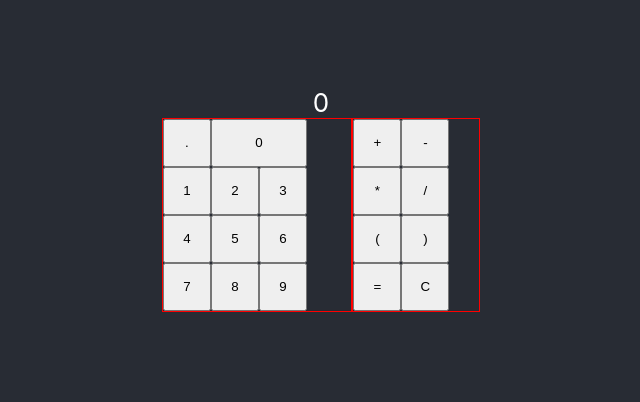
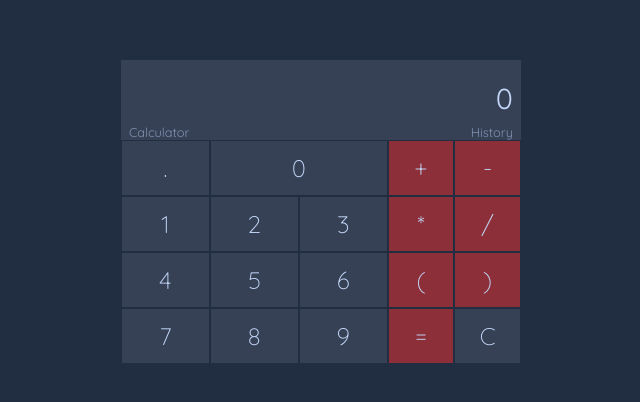
Before and after one commit to kor-al/react-calc, a React (Create React App) app: page / in a window 1280 px wide. Shown: the part 188-590 px from the top of the page, without its empty margins (319-959 px from the left). Built offline with nearby package versions, Linux system fonts and the light colour scheme.

Commit message:
basic design

```diff
--- a/src/App.css
+++ b/src/App.css
@@ -1,38 +1,18 @@
+
 .App {
-  text-align: center;
-}
-
-.App-logo {
-  height: 40vmin;
-  pointer-events: none;
-}
-
-@media (prefers-reduced-motion: no-preference) {
-  .App-logo {
-    animation: App-logo-spin infinite 20s linear;
-  }
-}
-
-.App-header {
-  background-color: #282c34;
+  background-color: #212d40;
   min-height: 100vh;
   display: flex;
   flex-direction: column;
   align-items: center;
   justify-content: center;
-  font-size: calc(10px + 2vmin);
   color: white;
 }
 
-.App-link {
-  color: #61dafb;
+
+ol{
+  padding: 0;
 }
-
-@keyframes App-logo-spin {
-  from {
-    transform: rotate(0deg);
-  }
-  to {
-    transform: rotate(360deg);
-  }
+ol>li{
+  list-style-type: none;
 }
--- a/src/App.js
+++ b/src/App.js
@@ -8,9 +8,7 @@ import Calc from './Calc';
 function App() {
   return (
     <div className="App">
-      <header className="App-header">
         <Calc/>
-      </header>
     </div>
   );
 }
--- a/src/Calc.css
+++ b/src/Calc.css
@@ -1,3 +1,14 @@
+@import url("https://fonts.googleapis.com/css2?family=Noto+Sans:ital,wght@0,400;0,700;1,400&family=Quicksand:wght@300;400;600&display=swap");
+#calc {
+  max-width: 400px;
+  width: 90%;
+  overflow: hidden;
+  font-family: 'Quicksand', sans-serif;
+  background-color: #364156;
+  color: #c3d6f7;
+  text-align: right;
+}
+
 .pads {
   display: -webkit-box;
   display: -ms-flexbox;
@@ -6,15 +17,19 @@
   -webkit-box-direction: normal;
       -ms-flex-direction: row;
           flex-direction: row;
-  width: 33%;
+  width: 100%;
   margin: 0 auto;
   -webkit-box-pack: justify;
       -ms-flex-pack: justify;
           justify-content: space-between;
+  -webkit-transition: all 300ms ease-in-out;
+  transition: all 300ms ease-in-out;
 }
 
 .pads--numbers {
-  border: solid 1px red;
+  -webkit-box-flex: 2;
+      -ms-flex: 2;
+          flex: 2;
   display: -webkit-box;
   display: -ms-flexbox;
   display: flex;
@@ -23,7 +38,9 @@
 }
 
 .pads--operations {
-  border: solid 1px red;
+  -webkit-box-flex: 1;
+      -ms-flex: 1;
+          flex: 1;
   display: -webkit-box;
   display: -ms-flexbox;
   display: flex;
@@ -32,11 +49,98 @@
 }
 
 button {
-  height: 3rem;
-  width: 3rem;
+  background-color: #364156;
+  border: 1px solid #212d40;
+  color: #c3d6f7;
+  font-size: 1.5rem;
+  font-family: 'Quicksand', sans-serif;
+  font-weight: 300;
+  padding: 0.5em;
+}
+
+button:hover {
+  background-color: #556789;
+  cursor: pointer;
+}
+
+.pads--numbers > button {
+  width: 33.33%;
+}
+
+.pads--operations > button {
+  background-color: #8c2f39;
+  width: 50%;
+}
+
+#clear {
+  background-color: #364156;
 }
 
 #zero {
-  width: 6rem;
+  width: 66.66%;
+}
+
+#output {
+  padding: 0.5rem;
+  overflow: hidden;
+}
+
+#display {
+  font-size: 1.8rem;
+}
+
+#expression {
+  font-size: 0.8rem;
+  height: 1em;
+  color: #7f91b1;
+  word-wrap: break-word;
+}
+
+.nav {
+  color: #7f91b1;
+  font-size: 0.8rem;
+  display: -webkit-box;
+  display: -ms-flexbox;
+  display: flex;
+  -webkit-box-pack: justify;
+      -ms-flex-pack: justify;
+          justify-content: space-between;
+}
+
+.nav__calc {
+  padding-left: 0.5rem;
+}
+
+.nav__history {
+  padding-right: 0.5rem;
+}
+
+.interface {
+  position: relative;
+}
+
+.history {
+  position: absolute;
+  width: 100%;
+  background-color: #364156;
+  color: #c3d6f7;
+  top: 0;
+  left: 100%;
+  -webkit-transition: all 300ms ease-in-out;
+  transition: all 300ms ease-in-out;
+}
+
+.historyItem {
+  padding: 0.5rem;
+}
+
+.historyItem:hover {
+  background-color: #556789;
+  cursor: pointer;
+}
+
+.active--left {
+  -webkit-transform: translateX(-100%);
+          transform: translateX(-100%);
 }
 /*# sourceMappingURL=Calc.css.map */
--- a/src/Calc.js
+++ b/src/Calc.js
@@ -108,6 +108,7 @@ class InputParser {
         this.hasDecimal = false;
         this.bracketOpen = false;
     }
+
 
     parse(symbol) {
         //only expression ending with "=" can be executed later
@@ -268,10 +269,15 @@ class History extends React.Component {
     }
 
     render() {
-        let items = this.props.items;
+        let items = this.props.items.reverse();
         return (
-            <ol id="history">
-            {items.map((value, index) => {return <li key = {`item${index}`}> {value.expression} <span onClick = {() => this.handleResultClick(value.result, value.expression)}>{value.result.toString()}</span> </li>})}
+            <ol className="history">
+            {items.map((value, index) => {
+                return (
+                <li key = {`item${index}`} className='historyItem'  onClick = {() => this.handleResultClick(value.result, value.expression)}>
+                {value.expression}<span className='expressionResult'>{value.result.toString()}</span>
+                </li>)
+            })}
             </ol>
             )
     }
@@ -297,6 +303,32 @@ class Calc extends React.Component {
         this.saveToHistory= this.saveToHistory.bind(this);
         this.setFirstInputValue = this.setFirstInputValue.bind(this);
 
+    }
+    componentDidMount() {
+        var navCalc = document.querySelector(".nav__calc");
+        var navHist = document.querySelector(".nav__history");
+        var pads = document.querySelector(".pads");
+        var history = document.querySelector(".history");
+
+        navCalc.addEventListener("click", (e) => {
+            if (pads.classList.contains("active--left")) {
+                pads.classList.remove("active--left");
+            }
+            if (history.classList.contains("active--left")) {
+                history.classList.remove("active--left");
+            }
+        });
+
+        navHist.addEventListener("click", (e) => {
+
+            if (!pads.classList.contains("active--left")) {
+                pads.classList.add("active--left");
+            }
+
+            if (!history.classList.contains("active--left")) {
+                history.classList.add("active--left");
+            }
+        });
     }
 
     saveToHistory(expr, result){
@@ -328,9 +360,9 @@ class Calc extends React.Component {
         }
         if (symbol.type === 'equals') {
             let result = this.execute();
+            console.log('result',result);
             //check if result was calculated
-            if (result) {
-                console.log(result);
+            if (result!==undefined) {
                 //save expr and result to the history
                 this.saveToHistory(this.parser.getExpression(), result);
                 //update state
@@ -410,6 +442,7 @@ class Calc extends React.Component {
         }
 
         let result = this.values.peek()
+        result = Math.round(result * 1000) / 1000;
 
         return result;
     }
@@ -418,10 +451,14 @@ class Calc extends React.Component {
     render() {
         const numbers = {"zero": 0, "one": 1, "two": 2, "three":3, "four": 4, "five": 5, "six": 6, "seven": 7, "eight": 8, "nine": 9}
         const operations = {'add':'+', 'substract':'-', 'multiply': '*', 'divide': '/'}
-        return ( <div id = 'container' >
+        return (
             <div id = 'calc'>
+                <div id="output">
             <div id = 'expression'>{this.state.currentExpr}</div>
             <div id = 'display'>{this.state.currentItem}</div>
+            </div>
+            <nav className="nav"><span className='nav__calc'>Calculator</span><span className='nav__history'>History</span></nav>
+            <div className='interface'>
             <div className='pads'>
             <div className='pads--numbers'>
             <Button key = 'decimal' label='.'  type='decimal' register = {this.registerInput}/>
@@ -437,11 +474,11 @@ class Calc extends React.Component {
             <Button key = 'rbracket' label=')'  type='bracket' register = {this.registerInput}/>
 
             <Button key = 'equals' label='='  type='equals' register = {this.registerInput}/>
-            <Button key = 'clear' label='C'  type='clear' register = {this.reset}/>
-            </div>
+            <Button key = 'C' label='C' id='clear'  type='clear' register = {this.reset}/>
             </div>
             </div>
             <History items = {this.state.history} setValueFunc = {this.setFirstInputValue}/>
+            </div>
             </div>)
     }
 
--- a/src/Calc.scss
+++ b/src/Calc.scss
@@ -1,29 +1,122 @@
+@import url('https://fonts.googleapis.com/css2?family=Noto+Sans:ital,wght@0,400;0,700;1,400&family=Quicksand:wght@300;400;600&display=swap');
+
+#calc{
+    max-width: 400px;
+    width: 90%;
+    overflow:hidden;
+    font-family: 'Quicksand', sans-serif;
+    background-color: #364156;
+    color: #c3d6f7;
+    text-align: right;
+}
+
 .pads{
     display: flex;
     flex-direction: row;
-    width: 33%;
+    width: 100%;
     margin: 0 auto;
     justify-content: space-between;
+    transition: all 300ms ease-in-out;
 }
 
 
 .pads--numbers{
-    border: solid 1px red;
+    flex: 2;
     display: flex;
     flex-wrap: wrap;
 }
 
 .pads--operations{
-    border: solid 1px red;
+    flex: 1;
     display: flex;
     flex-wrap: wrap;
 }
 
 button{
-    height: 3rem;
-    width: 3rem;
+    background-color: #364156;
+    border: 1px solid #212d40;
+    color: #c3d6f7;
+    font-size: 1.5rem;
+    font-family: 'Quicksand', sans-serif;
+    font-weight: 300;
+    padding: 0.5em;;
+}
+
+button:hover{
+    background-color: #556789;
+    cursor: pointer;
+}
+
+.pads--numbers > button{
+    width: 33.33%;
+}
+
+.pads--operations > button{
+    background-color: #8c2f39;
+    width: 50%;
+}
+
+#clear{
+    background-color: #364156;
 }
 
 #zero{
-    width: 6rem;
+    width: 66.66%;
 }
+
+#output{
+    padding:0.5rem;
+    overflow:hidden;
+}
+
+#display{
+    font-size: 1.8rem;
+}
+
+#expression{
+    font-size: 0.8rem;
+    height: 1em;
+    color: #7f91b1;
+    word-wrap:break-word;
+}
+
+.nav{
+    color: #7f91b1;
+    font-size:0.8rem;
+    display: flex;
+    justify-content: space-between;
+
+    &__calc{
+        padding-left: 0.5rem;
+    }
+    &__history{
+        padding-right: 0.5rem;
+    }
+}
+
+.interface{
+    position:relative;
+}
+
+.history{
+    position:absolute;
+    width: 100%;
+    background-color: #364156;
+    color: #c3d6f7;
+    top:0;
+    left: 100%;
+    transition: all 300ms ease-in-out;
+}
+
+.historyItem{
+    padding:0.5rem;
+}
+
+.historyItem:hover{
+    background-color: #556789;
+    cursor: pointer;
+}
+
+.active--left{
+    transform: translateX(-100%);
+  }
--- a/src/index.css
+++ b/src/index.css
@@ -7,7 +7,8 @@ body {
   -moz-osx-font-smoothing: grayscale;
 }
 
-code {
-  font-family: source-code-pro, Menlo, Monaco, Consolas, 'Courier New',
-    monospace;
+*, *:after, *:before{
+  box-sizing: border-box;
+  margin:0;
+  padding: 0;
 }
```
Also changed, not shown: 1 other file (tests, documents, lock files or other folders).
